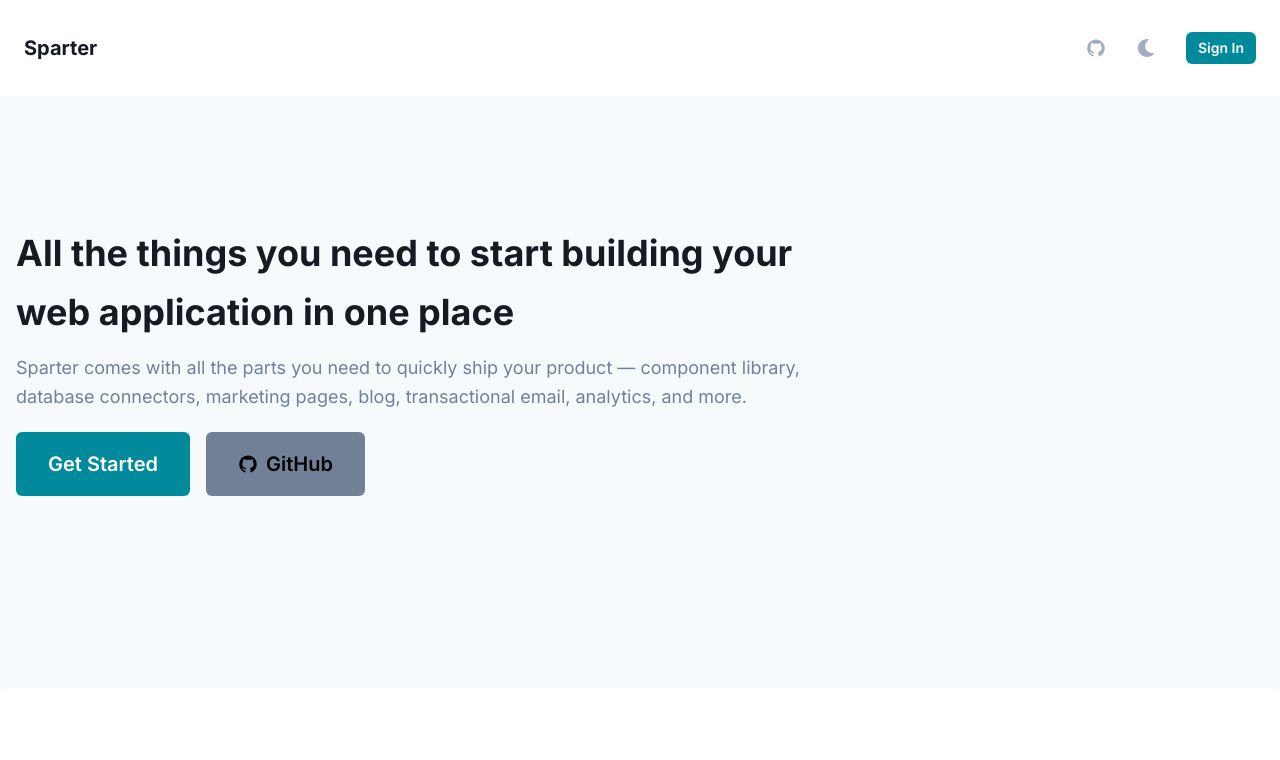
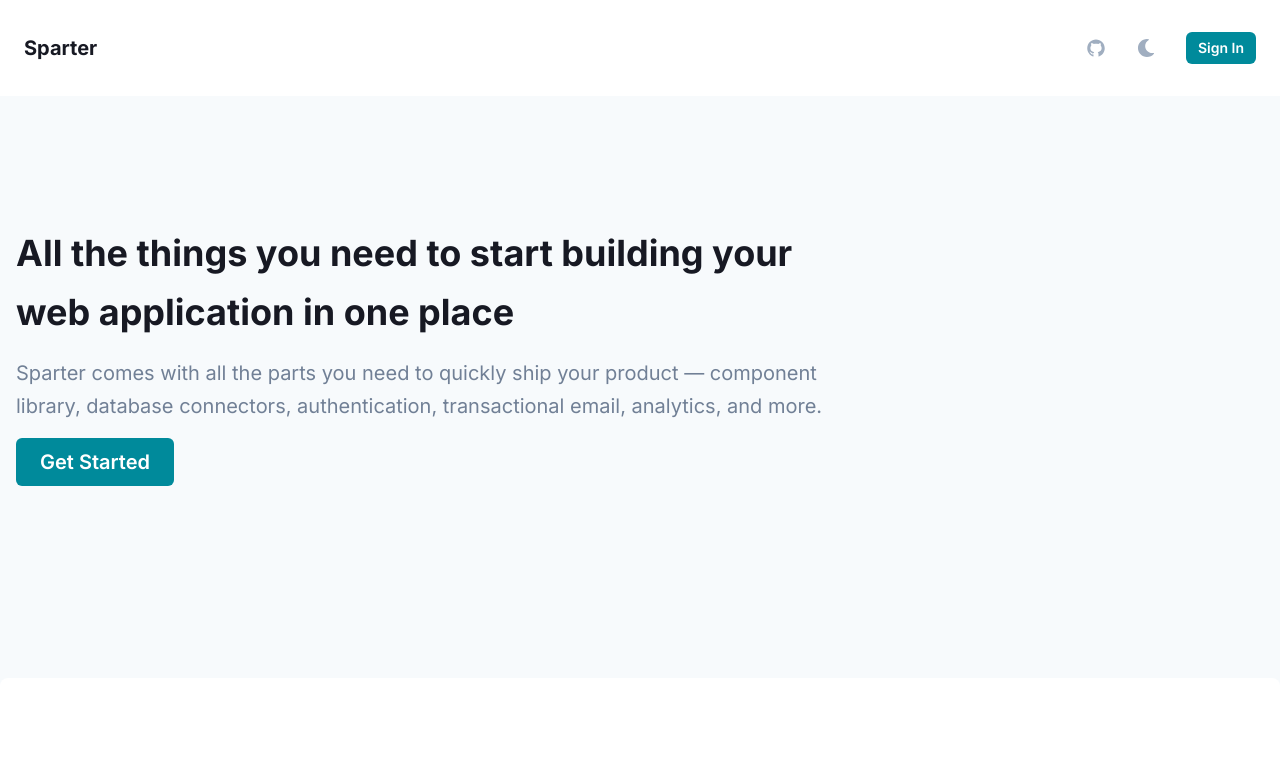
Before and after one commit to 0xi4o/sparter, a Next.js app: page / in a window 1280 px wide. Shown: the top 760 px of the page. Built offline with nearby package versions, Linux system fonts and the light colour scheme.

Commit message:
Update hero section

```diff
--- a/components/common/Hero.tsx
+++ b/components/common/Hero.tsx
@@ -7,14 +7,13 @@ import {
 	Button,
 	HStack,
 } from '@chakra-ui/react';
-import { AiFillGithub } from 'react-icons/ai';
 
 const Hero = () => {
 	return (
 		<Flex maxW='container.xl' px={4} py={32} justifyContent='start'>
 			<Box w={{ lg: 10 / 12, xl: 8 / 12 }}>
 				<chakra.h1
-					mb={3}
+					mb={4}
 					fontSize={{ base: '3xl', md: '4xl' }}
 					fontWeight='bold'
 					lineHeight='tall'
@@ -24,15 +23,14 @@ const Hero = () => {
 					application in one place
 				</chakra.h1>
 				<chakra.p
-					mb={5}
+					mb={4}
 					color='gray.500'
-					fontSize={{ md: 'lg' }}
+					fontSize='xl'
 					lineHeight='tall'
 				>
 					Sparter comes with all the parts you need to quickly ship
 					your product — component library, database connectors,
-					marketing pages, blog, transactional email, analytics, and
-					more.
+					authentication, transactional email, analytics, and more.
 				</chakra.p>
 				<HStack spacing={4}>
 					<NextLink href='/docs' passHref={true}>
@@ -42,29 +40,13 @@ const Hero = () => {
 							variant='solid'
 							colorScheme='brand'
 							size='lg'
-							mb={{ base: 2, sm: 0 }}
-							p={8}
+							p={6}
 							fontSize='xl'
 							cursor='pointer'
 						>
 							Get Started
 						</Button>
 					</NextLink>
-					<Button
-						as='a'
-						bg={useColorModeValue('gray.500', 'gray.600')}
-						w={{ base: 'full', sm: 'auto' }}
-						mb={{ base: 2, sm: 0 }}
-						p={8}
-						size='lg'
-						fontSize='xl'
-						leftIcon={<AiFillGithub />}
-						target='__blank'
-						cursor='pointer'
-						href='https://github.com/opencatalysts/herald'
-					>
-						GitHub
-					</Button>
 				</HStack>
 			</Box>
 		</Flex>
```
